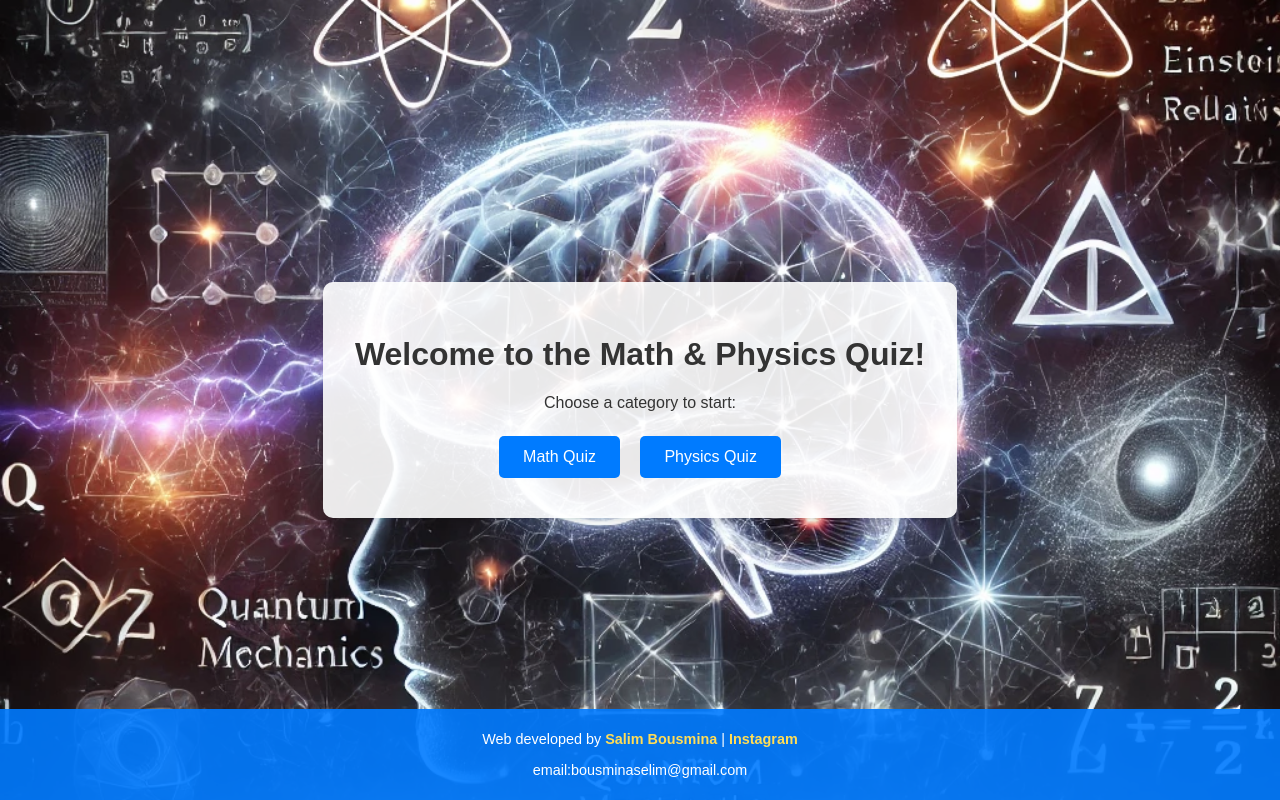
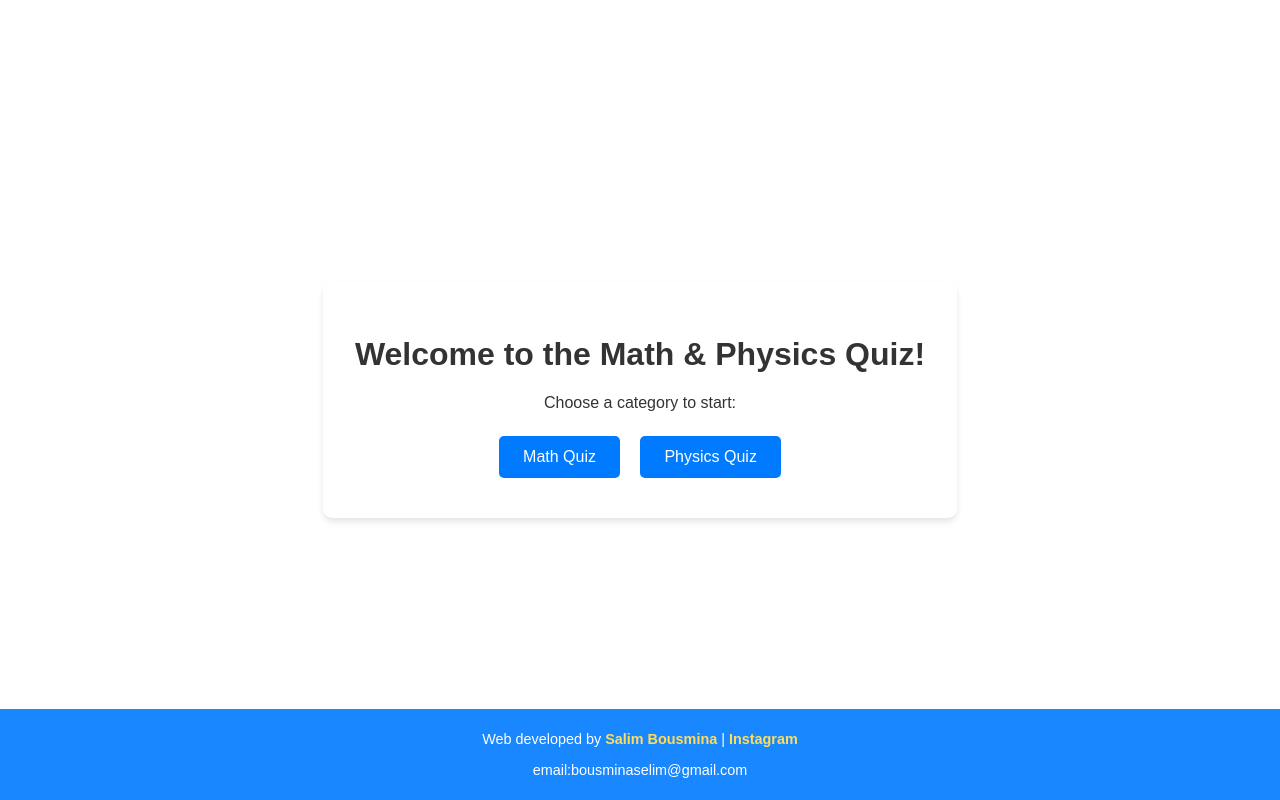
Before and after one commit to slimecoding2025/quiz, a plain HTML site: page index.html in a window 1280 px wide. Drawn offline with Linux system fonts and the light colour scheme.

Commit message:
Update styles.css

```diff
--- a/styles.css
+++ b/styles.css
@@ -7,7 +7,7 @@ body {
     justify-content: center;
     align-items: center;
     height: 100vh;
-    background-image: url('image.png'); /* Add your background image */
+
     background-size: cover; /* Ensure the image covers the entire screen */
     background-position: center; /* Center the image */
     background-repeat: no-repeat; /* Prevent the image from repeating */
```
